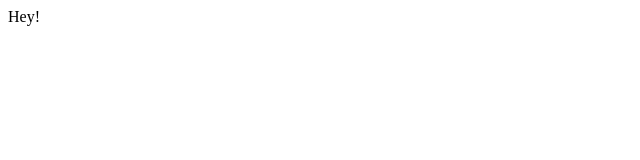
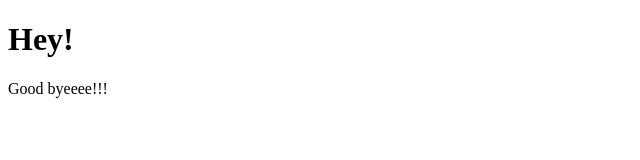
Before and after one commit to cvanegas-ecotec/Exp-Git-Repository, a plain HTML site: page index.html in a window 1280 px wide. Shown: the whole page, without its empty margins (0-640 px from the left). Drawn offline with Linux system fonts and the light colour scheme.

Commit message:
New branch Feature - Good bye

```diff
--- a/index.html
+++ b/index.html
@@ -1,9 +1,14 @@
 <!DOCTYPE html>
 <html lang="en">
 <head>
-    <title>Document</title>
+    <title>My first Commit</title>
 </head>
 <body>
-    Hey!
+    <h1>
+        Hey!
+    </h1>
+    <p>
+        Good byeeee!!!
+    </p>
 </body>
 </html>
```
